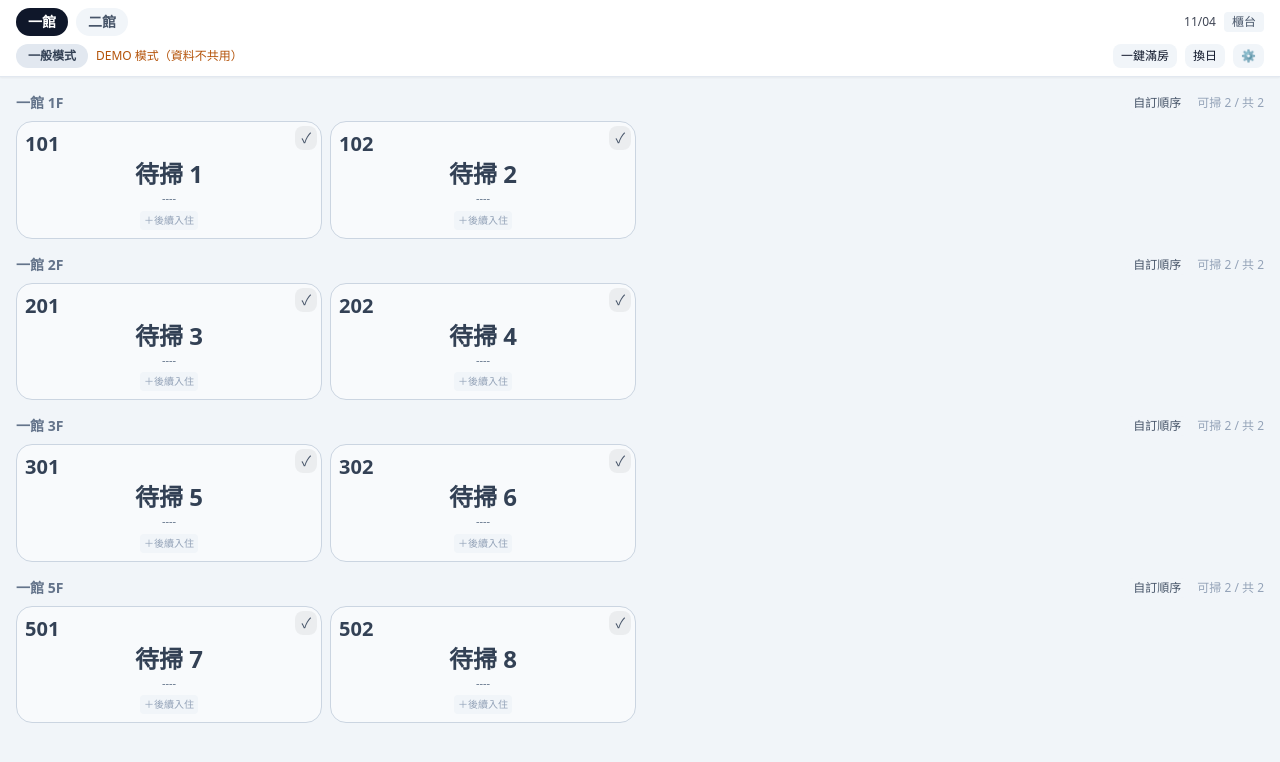
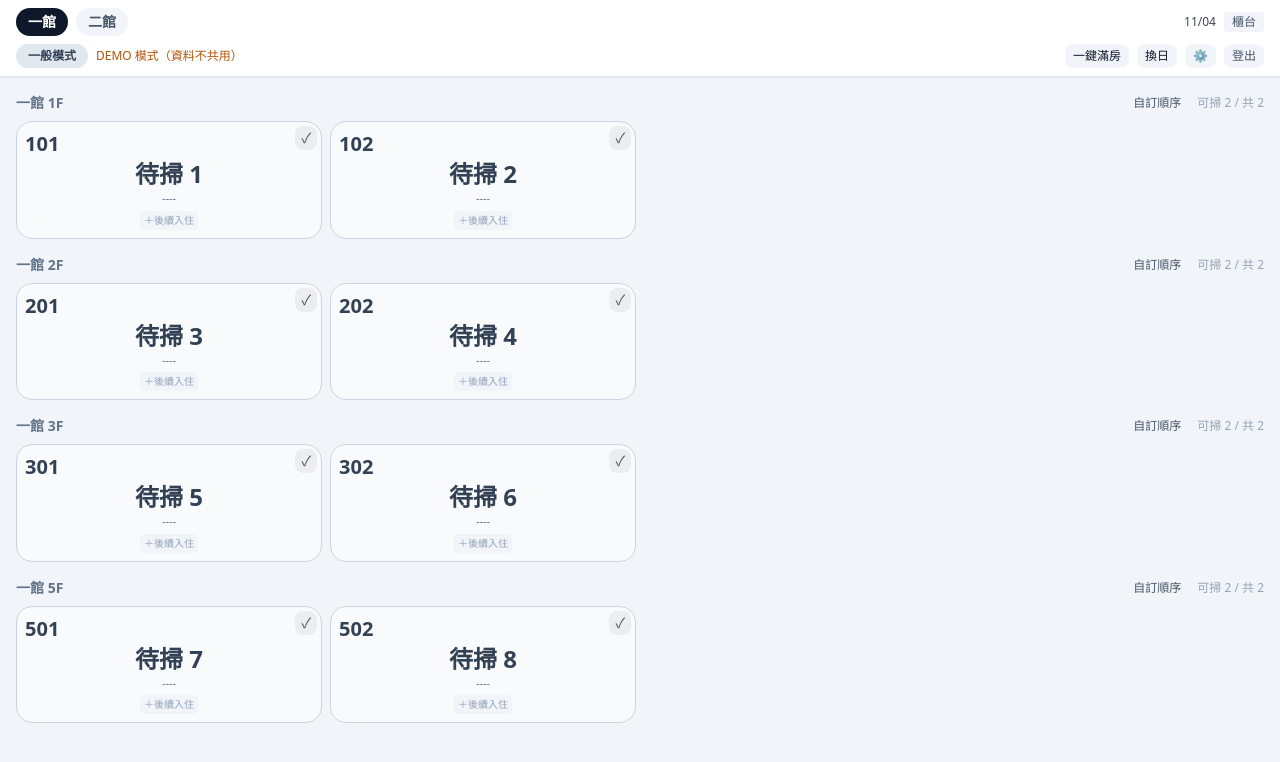
Before and after one commit to jeff79213-baba/saofang-order, a React (Vite) app: page / in a window 1280 px wide. Shown: the top 762 px of the page. Built offline with nearby package versions, Linux system fonts and the light colour scheme; the HTML template or start-up script is replaced by a standard one.

Commit message:
修正：房務沒有登出功能 —— Header 對所有角色顯示登出按鈕

```diff
--- a/src/App.tsx
+++ b/src/App.tsx
@@ -47,6 +47,7 @@ function AuthedApp({ dayKey, auth }: {
     <MainPage
       rooms={rooms} settings={settings} role={auth.role!} isDemo={auth.isDemo}
       repo={repo} dayKey={dayKey} onOpenSettings={() => setPage('settings')}
+      onSignOut={async () => { await auth.signOut(); setPage('main') }}
     />
   )
 }
--- a/src/components/HeaderBar.tsx
+++ b/src/components/HeaderBar.tsx
@@ -13,6 +13,7 @@ export function HeaderBar(props: {
   onFillHouse: () => void
   onResetDay: () => void
   onSettings: () => void
+  onSignOut: () => void
 }) {
   const isFront = props.role === 'front'
   const md = props.dayKey.slice(5).replace('-', '/')
@@ -34,13 +35,16 @@ export function HeaderBar(props: {
       <div className="flex items-center gap-2 px-4 pb-2">
         <ModeToggle mode={props.mode} locked={!isFront} onToggle={props.onMode} />
         {props.isDemo && <span className="text-xs text-amber-700">DEMO 模式（資料不共用）</span>}
-        {isFront && (
-          <div className="ml-auto flex gap-2">
-            <button className="rounded-lg bg-slate-100 px-2 py-1 text-xs" onClick={props.onFillHouse}>一鍵滿房</button>
-            <button className="rounded-lg bg-slate-100 px-2 py-1 text-xs" onClick={props.onResetDay}>換日</button>
-            <button className="rounded-lg bg-slate-100 px-2 py-1 text-xs" onClick={props.onSettings}>⚙</button>
-          </div>
-        )}
+        <div className="ml-auto flex gap-2">
+          {isFront && (
+            <>
+              <button className="rounded-lg bg-slate-100 px-2 py-1 text-xs" onClick={props.onFillHouse}>一鍵滿房</button>
+              <button className="rounded-lg bg-slate-100 px-2 py-1 text-xs" onClick={props.onResetDay}>換日</button>
+              <button className="rounded-lg bg-slate-100 px-2 py-1 text-xs" onClick={props.onSettings}>⚙</button>
+            </>
+          )}
+          <button className="rounded-lg bg-slate-100 px-2 py-1 text-xs text-slate-600" onClick={props.onSignOut}>登出</button>
+        </div>
       </div>
     </header>
   )
--- a/src/pages/MainPage.tsx
+++ b/src/pages/MainPage.tsx
@@ -20,9 +20,10 @@ interface Props {
   repo: RoomRepo
   dayKey: string
   onOpenSettings: () => void
+  onSignOut: () => void
 }
 
-export function MainPage({ rooms, settings, role, isDemo, repo, dayKey, onOpenSettings }: Props) {
+export function MainPage({ rooms, settings, role, isDemo, repo, dayKey, onOpenSettings, onSignOut }: Props) {
   const [building, setBuilding] = useState<BuildingId>('A')
   const [mode, setMode] = useState<'normal' | 'clean'>(role === 'housekeeping' ? 'clean' : 'normal')
   const [pending, setPending] = useState<Set<string>>(new Set())
@@ -186,6 +187,7 @@ export function MainPage({ rooms, settings, role, isDemo, repo, dayKey, onOpenSe
         mode={effectiveMode} onMode={() => setMode(m => (m === 'clean' ? 'normal' : 'clean'))}
         dayKey={dayKey} isDemo={isDemo}
         onFillHouse={onFillHouse} onResetDay={onResetDay} onSettings={onOpenSettings}
+        onSignOut={onSignOut}
       />
       <main className="px-4 py-4">
         {settings.floors.map(floor => {
```
Also changed, not shown: 1 other file (tests, documents, lock files or other folders).
